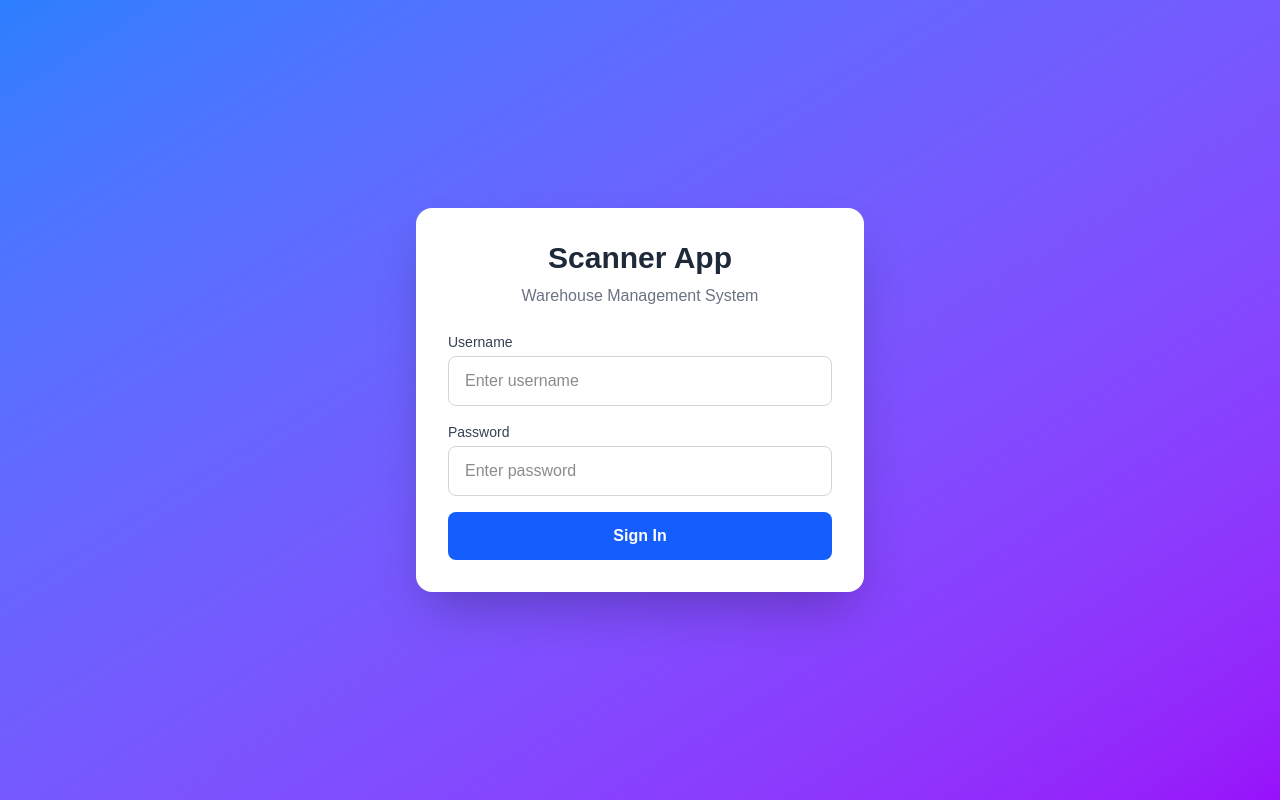
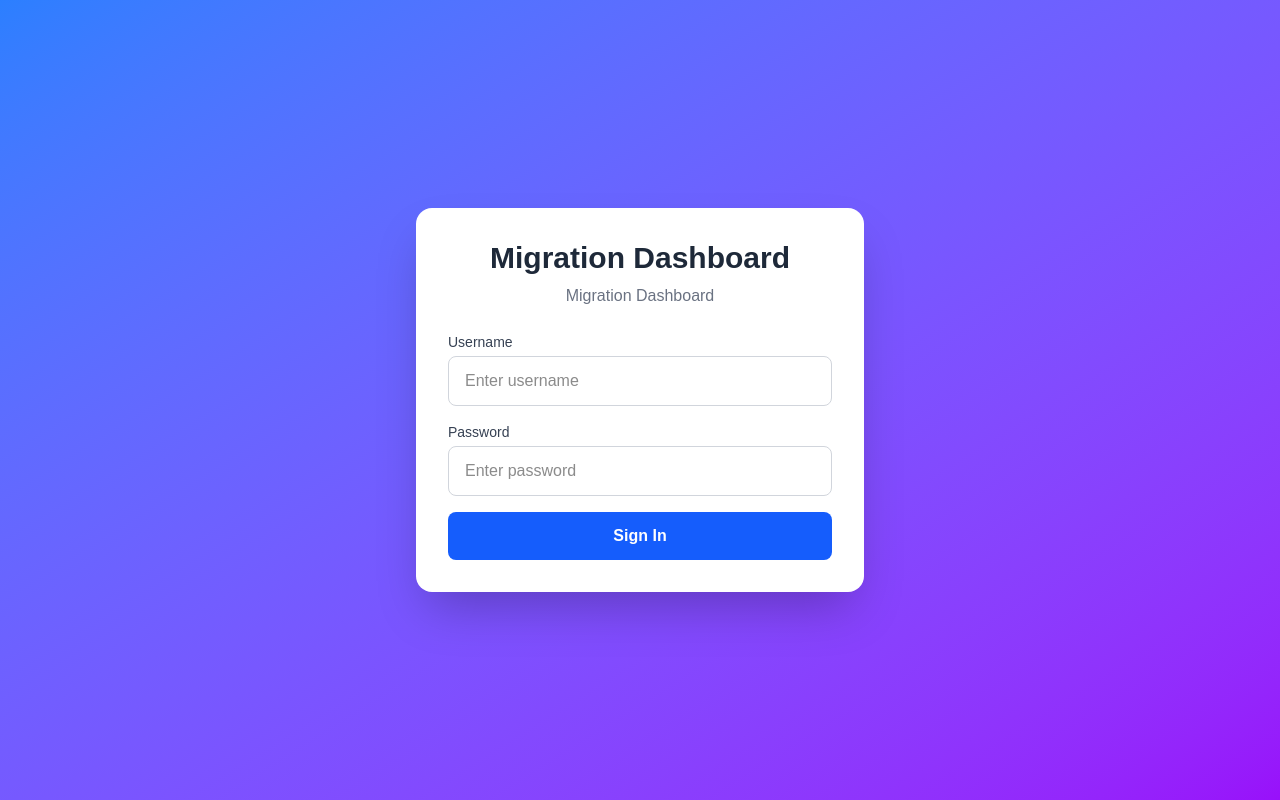
Before and after one commit to danya1830/Donaldson-Migration, a Next.js app: page /login in a window 1280 px wide. Built offline with nearby package versions, Linux system fonts and the light colour scheme.

Commit message:
Change app name to Migration Dashboard

```diff
--- a/src/app/layout.tsx
+++ b/src/app/layout.tsx
@@ -2,8 +2,8 @@ import './globals.css';
 import type { Metadata } from 'next';
 
 export const metadata: Metadata = {
-  title: 'Scanner App',
-  description: 'Warehouse Management System',
+  title: 'Migration Dashboard',
+  description: 'Migration Dashboard',
 };
 
 export default function RootLayout({
--- a/src/app/login/page.tsx
+++ b/src/app/login/page.tsx
@@ -68,8 +68,8 @@ export default function LoginPage() {
       <div className="flex min-h-screen items-center justify-center bg-gradient-to-br from-blue-500 to-purple-600">
         <div className="w-full max-w-md rounded-2xl bg-white p-8 shadow-2xl">
           <div className="mb-6 text-center">
-            <h1 className="text-3xl font-bold text-gray-800">Scanner App</h1>
-            <p className="mt-2 text-gray-500">Warehouse Management System</p>
+            <h1 className="text-3xl font-bold text-gray-800">Migration Dashboard</h1>
+            <p className="mt-2 text-gray-500">Migration Dashboard</p>
           </div>
 
           <LoginForm />
--- a/src/components/AuthWrapper.tsx
+++ b/src/components/AuthWrapper.tsx
@@ -40,7 +40,7 @@ export default function AuthWrapper({ children }: { children: React.ReactNode })
         <div className="mx-auto max-w-7xl px-4">
           <div className="flex h-16 items-center justify-between">
             <div className="flex items-center space-x-8">
-              <h1 className="text-xl font-bold text-blue-600">Scanner App</h1>
+              <h1 className="text-xl font-bold text-blue-600">Migration Dashboard</h1>
               <div className="flex space-x-4">
                 <a
                   href="/scan"
```
